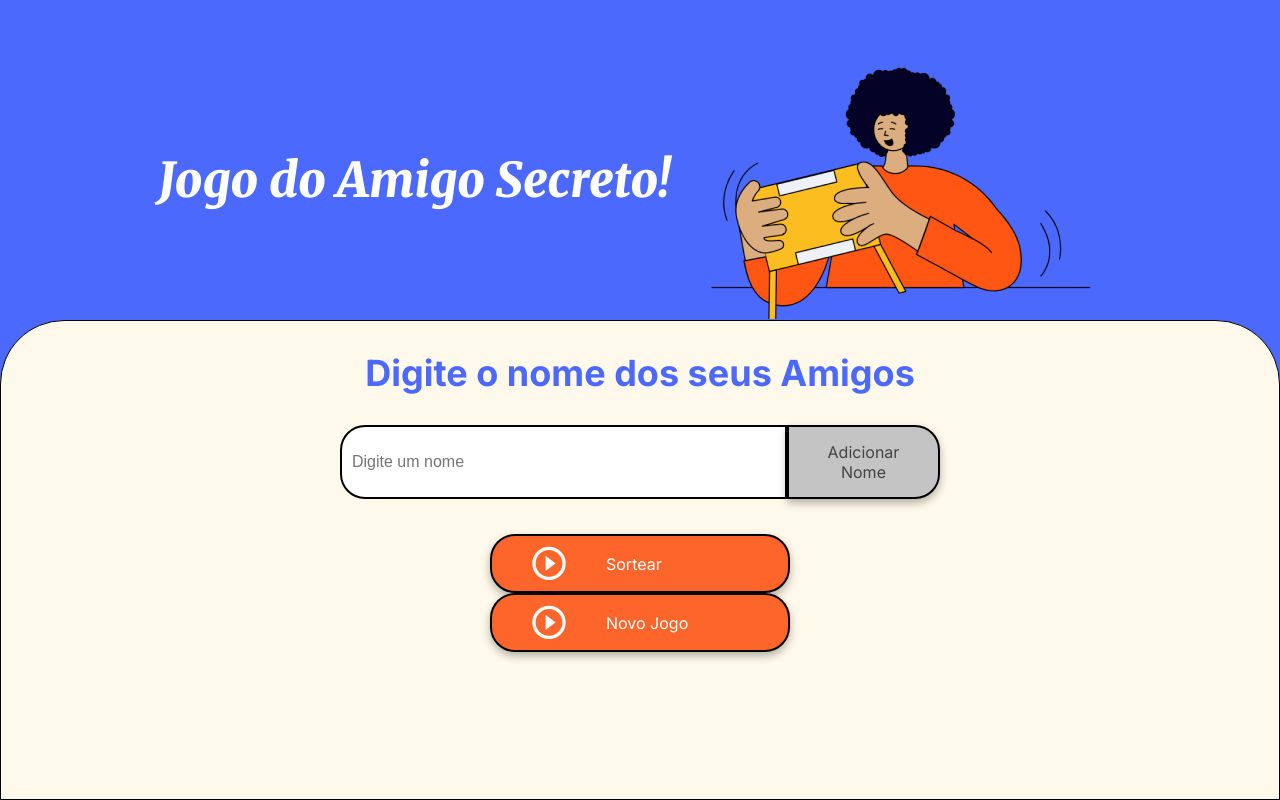
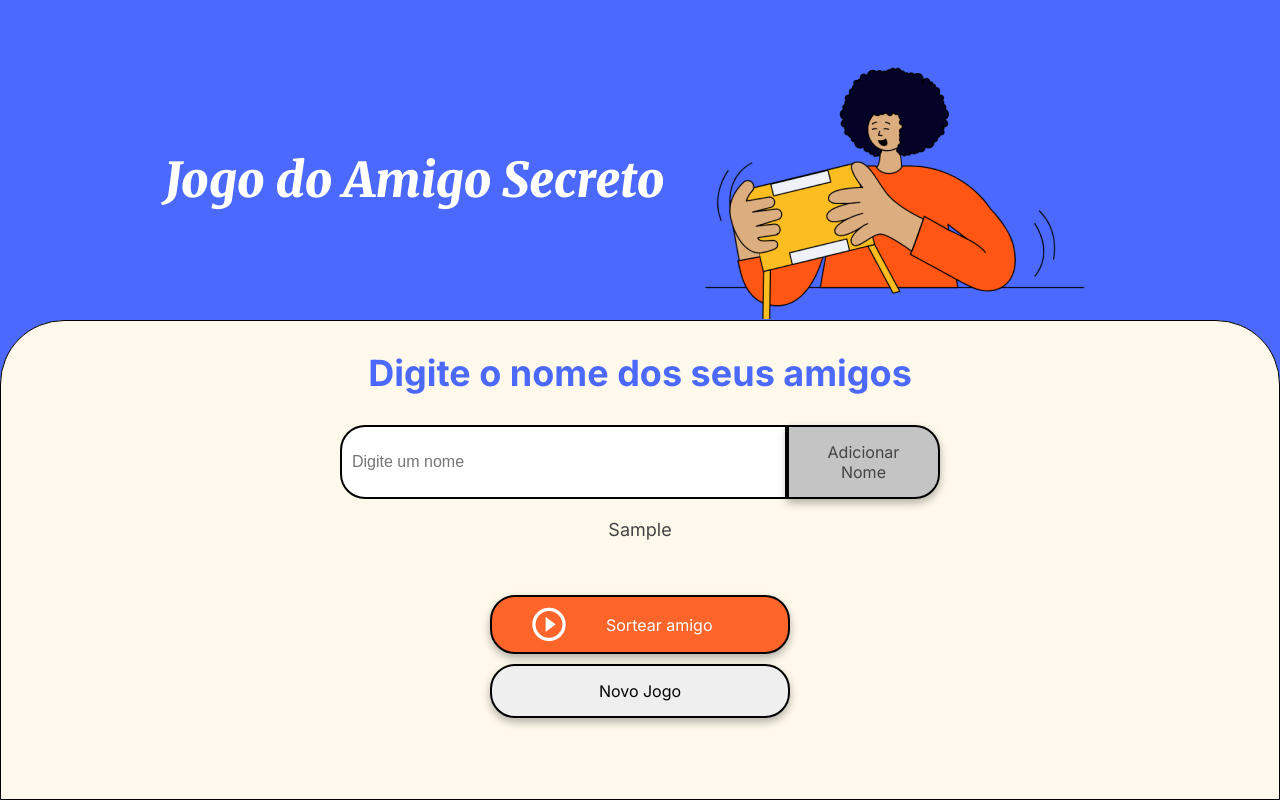
Before and after one commit to julirodrigues10/Projeto-Amigo-Secreto, a plain HTML site: page index.html in a window 1280 px wide. Both pictures are taken after typing "Sample" into the empty fields and a click on the button "Adicionar Nome". Drawn offline with Linux system fonts and the light colour scheme.

Commit message:
Atualização dos botões funcionais

```diff
--- a/app.js
+++ b/app.js
@@ -2,16 +2,16 @@ alert('Bem vindo ao...');
 
 let amigos = [];
 
-let titulo = document.querySelector('h1');
-titulo.innerHTML = 'Jogo do Amigo Secreto!';
-let paragrafo = document.querySelector('h2');
-paragrafo.innerHTML = 'Digite o nome dos seus Amigos';
+function textoNaTela (tag, texto) {
+    let campo = document.querySelector(tag);
+}
+textoNaTela('h1', 'Jogo do Amigo Secreto');
 
 let listaAmigos = document.querySelector('#listaAmigos');
 
 function adicionarNome() {
   let inputElement = document.querySelector('#amigo');
-  let nome = inputElement.value;
+  let nome = inputElement.value.trim();
 
   if (nome === '') {
     alert('Por favor, insira um nome.');
@@ -22,7 +22,6 @@ function adicionarNome() {
   inputElement.value = '';
   atualizarListaAmigos();
 }
-
 function atualizarListaAmigos() {
   listaAmigos.innerHTML = '';
 
@@ -32,30 +31,19 @@ function atualizarListaAmigos() {
     listaAmigos.appendChild(li);
   }
 }
-
 function sortearAmigoSecreto() {
-  if (amigos.length === 0) {
-    alert('Digite pelo menos um nome');
+  if (amigos.length < 1) {
+    alert('Sortei pelo menos 1 amigo.');
     return;
   }
-
-  let amigoAleatorio = Math.floor(Math.random() * amigos.length);
-  let amigoSorteado = amigos[amigoAleatorio];
+  let indiceAleatorio = getIndiceAleatorio(amigos.length);
+  let amigoSorteado = amigos[indiceAleatorio];
 
   let resultadoElement = document.querySelector("#resultado");
   resultadoElement.textContent = `O amigo secreto é: ${amigoSorteado}`;
-}
 
-let botao = document.querySelector('.button-add');
-botao.innerHTML = 'Adicionar Nome';
-botao.onclick = adicionarNome;
-
-function novoJogo() {
   amigos = [];
   atualizarListaAmigos();
-
-  let resultadoElement = document.querySelector("#resultado");
-  resultadoElement.textContent = "";
 
   let inputElement = document.querySelector('#amigo');
   inputElement.value = "";
@@ -63,3 +51,31 @@ function novoJogo() {
   let buttonDraw = document.querySelector('.button-draw');
   buttonDraw.disabled = false;
 }
+function novoJogo() {
+    console.log('Elemento amigos:', amigos);
+  console.log('Elemento listaAmigos:', listaAmigos);
+
+    amigos = [];
+    atualizarListaAmigos();
+
+    let inputElement = document.querySelector('#amigo');
+    inputElement.value = "";
+
+    let resultadoElement = document.querySelector("#resultado");
+    resultadoElement.textContent = "";
+
+    let buttonDraw = document.querySelector('.button-draw');
+    buttonDraw.disabled = false;
+}
+  let buttonNewGame = document.querySelector('.button-new-game');
+  buttonNewGame.onclick = novoJogo;
+
+function getIndiceAleatorio(max) {
+  return Math.floor(Math.random() * max);
+}
+  let botao = document.querySelector('.button-add');
+  botao.innerHTML = 'Adicionar Nome';
+  botao.onclick = adicionarNome;
+
+  let buttonDraw = document.querySelector('.button-draw');
+  buttonDraw.onclick = sortearAmigoSecreto;
--- a/index.html
+++ b/index.html
@@ -13,7 +13,7 @@
 <body>
     <main class="main-content">
         <header class="header-banner">
-            <h1 class="main-title">Jogo Amigo Secreto</h1>
+            <h1 class="main-title">Jogo do Amigo Secreto</h1>
             <img src="assets/amigo-secreto.png" alt="Imagem representativa de amigo secreto">
         </header>
 
@@ -21,24 +21,19 @@
             <h2 class="section-title">Digite o nome dos seus amigos</h2>
             <div class="input-wrapper">
                 <input type="text" id="amigo" class="input-name" placeholder="Digite um nome">
-                <button class="button-add" onclick="adicionarNome()">Adicionar</button>
+                <button class="button-add" onclick="adicionarAmigo()">Adicionar Amigo</button>
             </div>
 
-
+            <ul id="listaAmigos" class="name-list" aria-labelledby="listaAmigos" role="list"></ul>
             <ul id="resultado" class="result-list" aria-live="polite"></ul>
 
             <div class="button-container">
-                <button class="button-draw" onclick="sortearAmigoSecreto()" aria-label="Sortear amigo secreto">
+                <button class="button-draw button-style" onclick="sortearAmigoSecreto()" aria-label="Sortear amigo secreto">
                     <img src="assets/play_circle_outline.png" alt="Ícone para sortear">
-                    Sortear
+                    Sortear amigo
                 </button>
-            </div>
-
-            <div class="button-container">
-                <button class="button-draw" onclick="novoJogo()" aria-label="Novo jogo">
-                    <img src="assets/play_circle_outline.png" alt="Ícone para novo jogo">
+                <button class="button-new-game button-style" onclick="novoJogo()" aria-label="Iniciar novo jogo">
                     Novo Jogo
-
                 </button>
             </div>
         </section>
--- a/style.css
+++ b/style.css
@@ -6,6 +6,7 @@
     --color-button-hover: #e55720;
     --color-text: #444444;
     --color-white: #FFFFFF;
+
 }
 
 /* Estilos gerais */
@@ -90,7 +91,12 @@ body {
 .button-container {
     width: 300px;
     justify-content: center;
+    display: flex;
+    gap: 10px;
+    flex-direction: column ;
 }
+
+
 
 /* Estilos de entrada de texto */
 .input-title {
```
